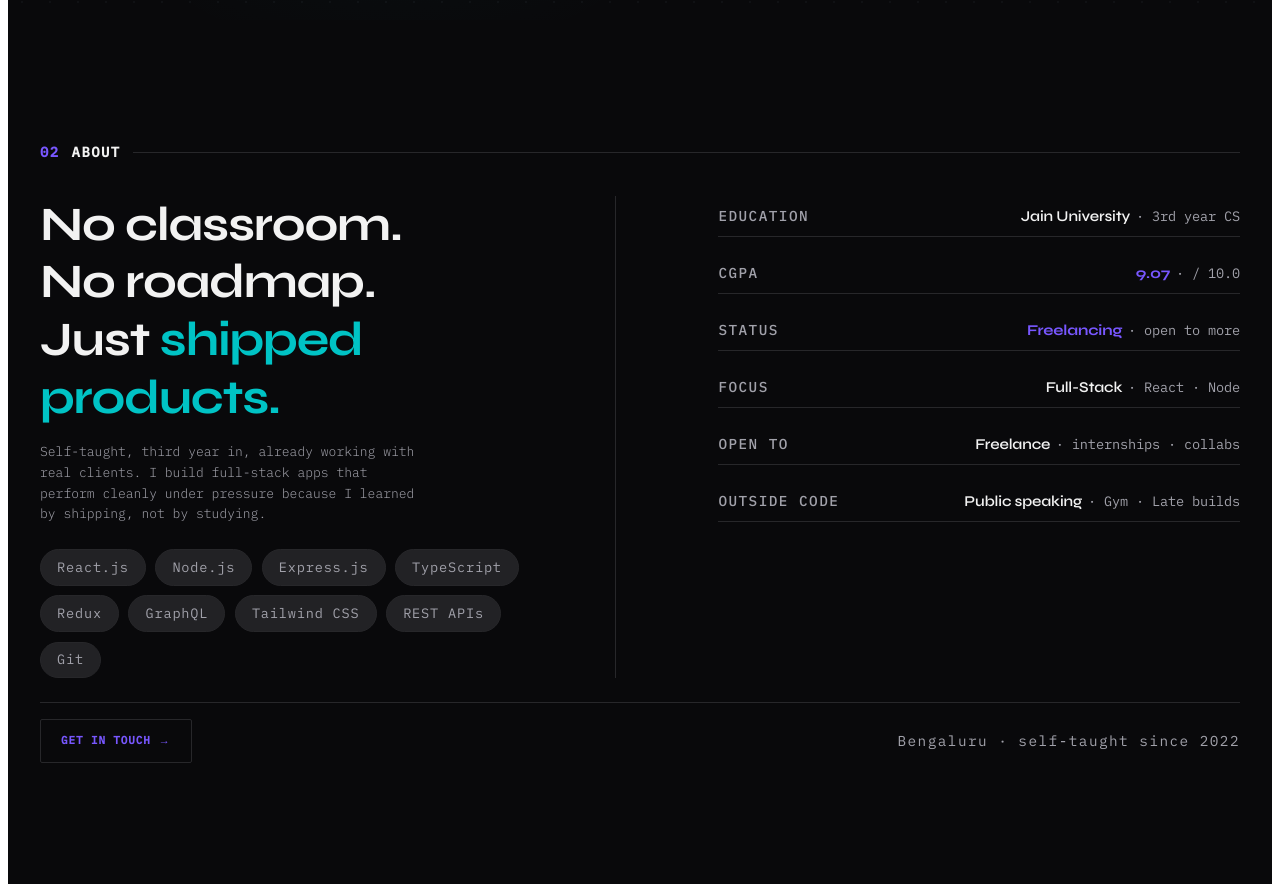
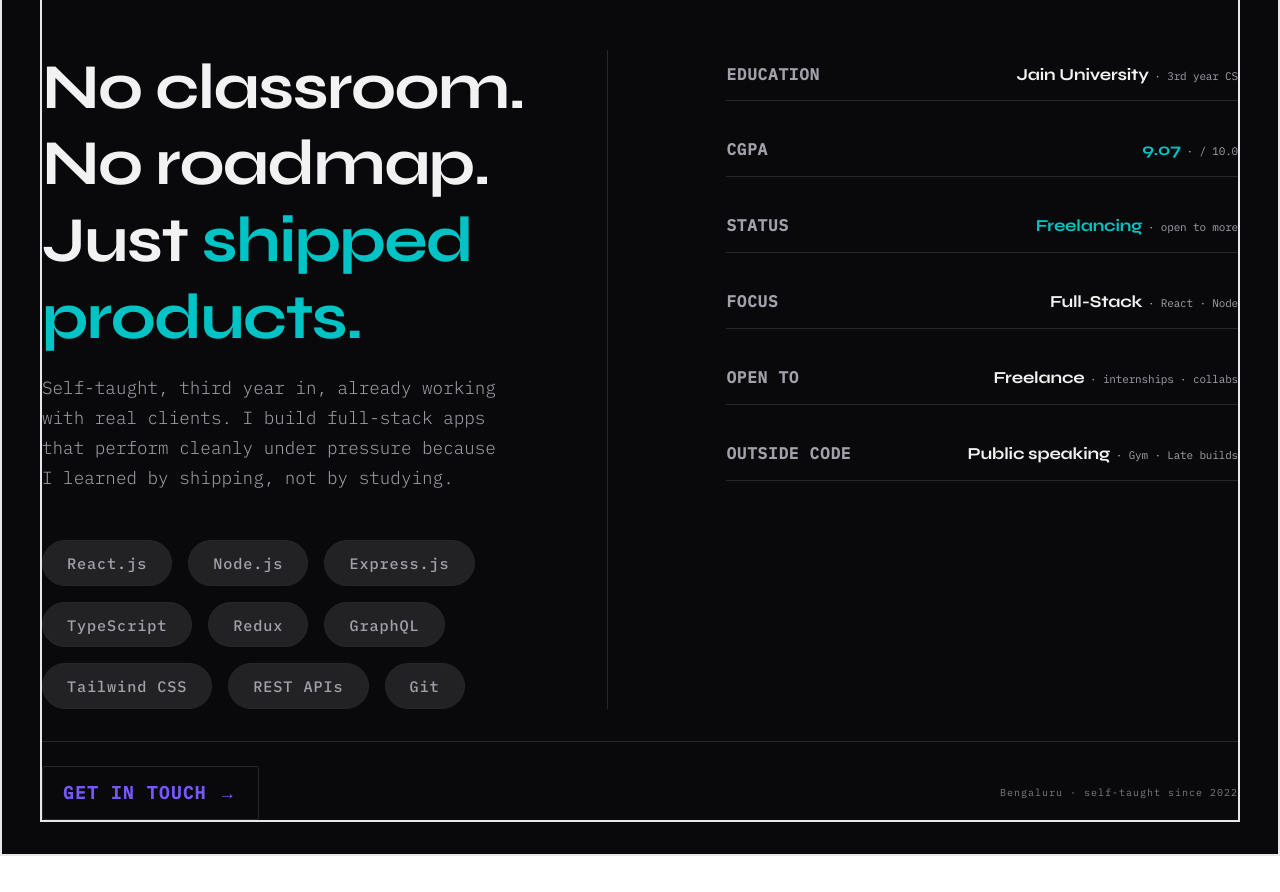
Before and after one commit to namit-x/next-portfolio, a Next.js app: page / in a window 1280 px wide. Shown: the part 860-1752 px from the top of the page. After the commit the page ends 1716 px from the top, so only its background shows below. Built offline with nearby package versions, Linux system fonts and the light colour scheme.

Commit message:
reconfigured tailwindcss by degrading it's version

```diff
--- a/app/(v2)/components/sections/AboutSection.tsx
+++ b/app/(v2)/components/sections/AboutSection.tsx
@@ -42,13 +42,13 @@ const FACTS: Fact[] = [
 export default function AboutSection() {
   return (
     <>
-      <hr className="v2-section-rule" />
+      {/* <hr className="v2-section-rule" /> */}
       <section
         id="about"
-        className="v2-about-extracted"
+        className="v2-about-extracted border-2"
         aria-labelledby="about-title"
       >
-        <div className="v2-container">
+        <div className="v2-container border-2">
           <div className="v2-about-extracted__section-label">
             <span className="v2-about-extracted__section-num">02</span>
             <span className="v2-about-extracted__section-name">About</span>
--- a/app/globals.css
+++ b/app/globals.css
@@ -1,6 +1,8 @@
-/* Add these styles at the end of your global.css file */
+@tailwind base;
+@tailwind components;
+@tailwind utilities;
 
-/* About Section Styles - Full Screen with Minimal Padding */
+/* About Section Styles - Full Width with Minimal Padding */
 .v2-about-extracted {
   min-height: 100vh;
   display: flex;
@@ -9,197 +11,165 @@
   margin: 0;
   position: relative;
   width: 100%;
+  background: transparent;
+  /* Ensure no conflicting background */
 }
 
-/* Override any global overflow issues for this section */
-.v2-about-extracted,
-.v2-about-extracted * {
-  overflow-x: visible !important;
+/* Make container full width instead of max-width */
+.v2-about-extracted .v2-container {
+  width: 100%;
+  padding: 0;
+  /* REMOVED: 0 4rem - was causing white borders */
+  margin: 0 auto;
 }
 
-/* Container specific to about section */
-.v2-about-extracted .v2-container {
-  max-width: 1280px;
-  margin: 0 auto;
-  padding: 0 2rem;
+/* Grid layout - make it take full width */
+.v2-about-extracted__grid {
+  display: grid;
+  grid-template-columns: 1fr 1fr;
+  gap: 4rem;
+  margin: 2rem 0 1.5rem;
+  align-items: start;
   width: 100%;
 }
 
-/* Grid layout with responsive gap */
-.v2-about-extracted__grid {
-  display: grid;
-  grid-template-columns: 1fr 1fr;
-  gap: 3rem;
-  margin: 2rem 0 1.5rem;
-  align-items: start;
-}
-
-/* Left column content spacing */
+/* Left column - make text larger and more prominent */
 .v2-about-extracted__left {
   display: flex;
   flex-direction: column;
-  gap: 1.5rem;
+  gap: 2rem;
 }
 
-/* Main statement heading */
+/* Main statement - larger and more impactful */
 .v2-about-extracted__statement {
-  font-size: clamp(2rem, 5vw, 3rem);
+  font-size: clamp(2.5rem, 6vw, 4rem);
   line-height: 1.2;
   margin: 0 0 1rem 0;
   font-weight: bold;
 }
 
-/* Description text */
+/* Description text - wider and more readable */
 .v2-about-extracted__descriptor {
   margin: 0;
-  line-height: 1.6;
+  line-height: 1.7;
+  font-size: 1.1rem;
   color: hsl(var(--muted-foreground));
+  max-width: 90%;
 }
 
-/* Tech stack pills container */
+/* Tech stack - larger pills, better spacing */
 .v2-about-extracted__stack {
   display: flex;
   flex-wrap: wrap;
-  gap: 0.6rem;
-  margin: 0;
+  gap: 1rem;
+  margin: 1rem 0 0;
   padding: 0;
   list-style: none;
 }
 
-/* Individual pill styling */
+/* Individual pill styling - larger */
 .v2-about-extracted__pill {
-  padding: 0.4rem 1rem;
-  font-size: 0.85rem;
+  padding: 0.6rem 1.5rem;
+  font-size: 0.95rem;
   background-color: hsl(var(--muted));
   border-radius: 9999px;
   transition: all 0.2s ease;
+  font-weight: 500;
 }
 
-.v2-about-extracted__pill:hover {
-  background-color: hsl(var(--primary));
-  color: hsl(var(--primary-foreground));
-  transform: translateY(-2px);
-}
-
-/* Right column facts container */
+/* Right column facts - wider spacing */
 .v2-about-extracted__right {
   display: flex;
   flex-direction: column;
-  gap: 1rem;
+  gap: 1.5rem;
   margin: 0;
 }
 
-/* Individual fact row */
+/* Individual fact row - more breathing room */
 .v2-about-extracted__fact-row {
   display: flex;
   justify-content: space-between;
   align-items: baseline;
-  padding: 0.5rem 0;
+  padding: 0.75rem 0;
   border-bottom: 1px solid hsl(var(--border));
 }
 
-/* Fact label styling */
+/* Fact label - more prominent */
 .v2-about-extracted__fact-label {
-  font-weight: 500;
+  font-weight: 600;
   color: hsl(var(--muted-foreground));
-  font-size: 0.9rem;
+  font-size: 1rem;
+  letter-spacing: 0.05em;
 }
 
-/* Fact value container */
+/* Fact value - larger */
 .v2-about-extracted__fact-value {
-  font-weight: 600;
+  font-weight: 700;
   text-align: right;
+  font-size: 1.05rem;
 }
 
-/* Accent value styling */
-.v2-about-extracted__accent {
-  color: hsl(var(--primary));
-  font-weight: 700;
-}
-
-/* Fact detail text */
-.v2-about-extracted__fact-detail {
-  color: hsl(var(--muted-foreground));
-  font-weight: normal;
-  font-size: 0.85rem;
-}
-
-/* Bottom bar section */
+/* Bottom bar - full width spread */
 .v2-about-extracted__bottom-bar {
   display: flex;
   justify-content: space-between;
   align-items: center;
-  margin-top: 1.5rem;
-  padding-top: 1rem;
+  margin-top: 2rem;
+  padding-top: 1.5rem;
   border-top: 1px solid hsl(var(--border));
+  width: 100%;
 }
 
-/* CTA button styling */
+/* CTA button - larger and more visible */
 .v2-about-extracted__cta {
   display: inline-flex;
   align-items: center;
-  gap: 0.5rem;
+  gap: 0.75rem;
   color: hsl(var(--primary));
-  font-weight: 600;
+  font-weight: 700;
+  font-size: 1.1rem;
   transition: gap 0.3s ease;
 }
 
-.v2-about-extracted__cta:hover {
-  gap: 0.75rem;
-}
-
-/* CTA arrow animation */
-.v2-about-extracted__cta-arrow {
-  transition: transform 0.3s ease;
-}
-
-.v2-about-extracted__cta:hover .v2-about-extracted__cta-arrow {
-  transform: translateX(4px);
-}
-
-/* Location text */
-.v2-about-extracted__years {
-  color: hsl(var(--muted-foreground));
-  font-size: 0.9rem;
-}
-
-/* Section label styling (02 About) */
+/* Section label spacing */
 .v2-about-extracted__section-label {
   display: flex;
   align-items: center;
-  gap: 0.75rem;
-  margin-bottom: 2rem;
+  gap: 1rem;
+  margin-bottom: 3rem;
 }
 
 .v2-about-extracted__section-num {
-  font-size: 0.875rem;
-  font-weight: 600;
+  font-size: 1rem;
+  font-weight: 700;
   color: hsl(var(--primary));
   letter-spacing: 0.1em;
 }
 
 .v2-about-extracted__section-name {
-  font-size: 0.875rem;
-  font-weight: 600;
+  font-size: 1rem;
+  font-weight: 700;
   text-transform: uppercase;
   letter-spacing: 0.1em;
   color: hsl(var(--foreground));
 }
 
-.v2-about-extracted__section-tick {
-  flex: 1;
-  height: 1px;
-  background: hsl(var(--border));
+/* Responsive design */
+@media (max-width: 1024px) {
+  .v2-about-extracted .v2-container {
+    padding: 0;
+    /* REMOVED: 0 2rem - was causing white borders */
+  }
+
+  .v2-about-extracted__grid {
+    gap: 3rem;
+  }
+
+  .v2-about-extracted__descriptor {
+    max-width: 100%;
+  }
 }
 
-/* Section rule override */
-.v2-section-rule {
-  margin: 0;
-  border: none;
-  height: 0;
-}
-
-/* Responsive design - Mobile First */
 @media (max-width: 768px) {
   .v2-about-extracted {
     padding: 1.5rem 0;
@@ -207,17 +177,17 @@
   }
 
   .v2-about-extracted .v2-container {
-    padding: 0 1rem;
+    padding: 0;
+    /* REMOVED: 0 1.5rem - was causing white borders */
   }
 
   .v2-about-extracted__grid {
     grid-template-columns: 1fr;
     gap: 2rem;
-    margin: 1.5rem 0 1rem;
   }
 
   .v2-about-extracted__statement {
-    font-size: clamp(1.75rem, 6vw, 2rem);
+    font-size: clamp(2rem, 6vw, 2.5rem);
   }
 
   .v2-about-extracted__bottom-bar {
@@ -228,63 +198,19 @@
 
   .v2-about-extracted__fact-row {
     flex-direction: column;
-    gap: 0.25rem;
+    gap: 0.5rem;
   }
 
   .v2-about-extracted__fact-value {
     text-align: left;
   }
-}
 
-/* Tablet adjustments */
-@media (min-width: 769px) and (max-width: 1024px) {
-  .v2-about-extracted__grid {
-    gap: 2rem;
+  .v2-about-extracted__stack {
+    gap: 0.75rem;
   }
 
-  .v2-about-extracted .v2-container {
-    padding: 0 1.5rem;
+  .v2-about-extracted__pill {
+    padding: 0.5rem 1.2rem;
+    font-size: 0.9rem;
   }
 }
-
-/* Ensure proper dark mode support */
-.dark .v2-about-extracted__pill {
-  background-color: hsl(var(--secondary));
-}
-
-.dark .v2-about-extracted__pill:hover {
-  background-color: hsl(var(--primary));
-}
-
-.dark .v2-about-extracted__fact-row {
-  border-bottom-color: hsl(var(--border));
-}
-
-.dark .v2-about-extracted__bottom-bar {
-  border-top-color: hsl(var(--border));
-}
-
-/* Optional: Add smooth scroll reveal animation */
-@keyframes about-fade-up {
-  from {
-    opacity: 0;
-    transform: translateY(30px);
-  }
-
-  to {
-    opacity: 1;
-    transform: translateY(0);
-  }
-}
-
-.v2-about-extracted__grid>* {
-  animation: about-fade-up 0.6s ease-out forwards;
-}
-
-.v2-about-extracted__left {
-  animation-delay: 0.1s;
-}
-
-.v2-about-extracted__right {
-  animation-delay: 0.2s;
-}
--- a/package.json
+++ b/package.json
@@ -22,13 +22,14 @@
     "tailwind-merge": "^3.5.0"
   },
   "devDependencies": {
-    "@tailwindcss/postcss": "^4",
     "@types/node": "^20",
     "@types/react": "^19",
     "@types/react-dom": "^19",
+    "autoprefixer": "^10.4.16",
     "eslint": "^9",
     "eslint-config-next": "16.2.3",
-    "tailwindcss": "^4",
+    "postcss": "^8.4.31",
+    "tailwindcss": "^3.4.1",
     "typescript": "^5"
   }
 }
--- /dev/null
+++ b/postcss.config.js
@@ -0,0 +1,6 @@
+module.exports = {
+  plugins: {
+    tailwindcss: {},
+    autoprefixer: {},
+  },
+}
--- /dev/null
+++ b/tailwind.config.js
@@ -0,0 +1,13 @@
+/** @type {import('tailwindcss').Config} */
+module.exports = {
+  content: [
+    './pages/**/*.{js,ts,jsx,tsx,mdx}',
+    './components/**/*.{js,ts,jsx,tsx,mdx}',
+    './app/**/*.{js,ts,jsx,tsx,mdx}',
+    './src/**/*.{js,ts,jsx,tsx,mdx}',
+  ],
+  theme: {
+    extend: {},
+  },
+  plugins: [],
+}
```
Also changed, not shown: 1 other file (tests, documents, lock files or other folders).
